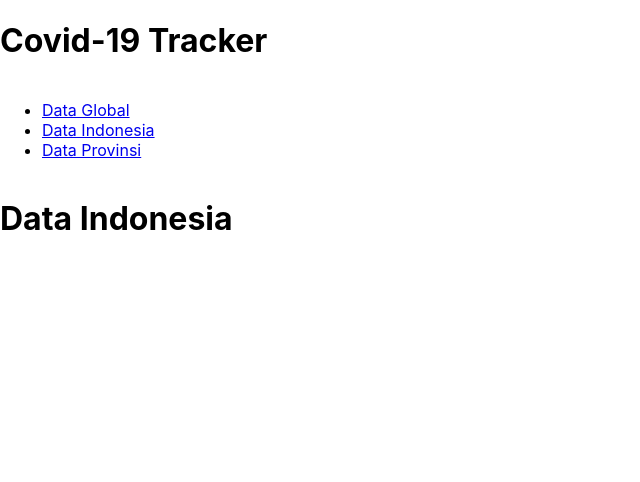
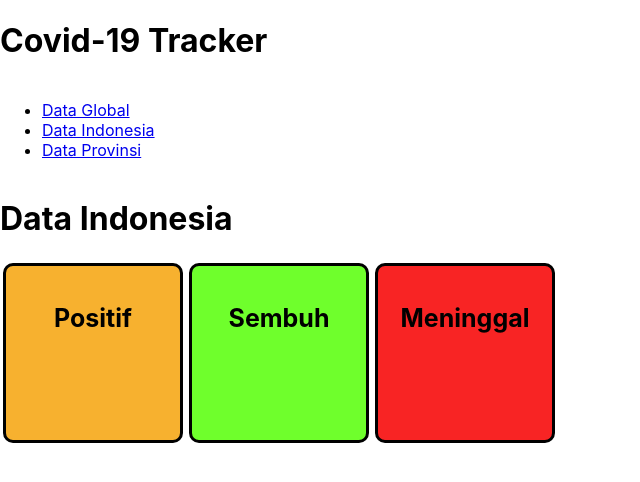
Before and after one commit to IPutuTiksnaWiratama/Covid-Tracker, a React (Create React App) app in the folder covid-tracker/: page /data_indo in a window 1280 px wide. Shown: the top 482 px of the page, without its empty margins (0-640 px from the left). Built offline with nearby package versions, Linux system fonts and the light colour scheme; no server answers.

Commit message:
commit 6 - membuat card untuk data indo dan styling menggunakan css yang sudah dibuat

```diff
--- a/covid-tracker/src/halaman/data_global/index.js
+++ b/covid-tracker/src/halaman/data_global/index.js
@@ -1,5 +1,6 @@
 import React from 'react'
 import CardGlobal from './CardGlobal'
+import '../../App.css'
 
 const Data_global = () => {
     return(
--- /dev/null
+++ b/covid-tracker/src/halaman/data_indo/CardIndo.js
@@ -0,0 +1,44 @@
+import React, {useEffect, useState } from 'react';
+import axios from "axios"
+import NumberFormat from "react-number-format";
+
+const CardIndo = () => {
+  const [jumlahKasus, setJumlahKasus] = useState("");
+  const [meninggal, setMeninggal] = useState("");
+  const [sembuh, setSembuh] = useState("");
+  useEffect(() => {
+    axios
+     .get("https://indonesia-covid-19.mathdro.id/api")
+     .then((response) => {
+     setJumlahKasus(response.data.jumlahKasus);
+     setMeninggal(response.data.meninggal);
+     setSembuh(response.data.sembuh);
+    })
+ }, []);
+  return(
+        <>
+            <tr>
+                <th>
+                    <h1 className="card1">
+                        <p>Positif</p>
+                        <NumberFormat value={jumlahKasus} thousandSeparator={true} displayType={'text'}/>
+                    </h1>
+                </th>
+                <th>
+                    <h1 className="card2">
+                        <p>Sembuh</p>
+                        <NumberFormat value={sembuh} thousandSeparator={true} displayType={'text'}/>
+                    </h1>
+                </th>
+                <th>
+                    <h1 className="card3">
+                        <p>Meninggal</p>
+                        <NumberFormat value={meninggal} thousandSeparator={true} displayType={'text'}/>
+                    </h1>
+                </th>
+            </tr>
+        </>
+  );
+};
+
+export default CardIndo;
--- a/covid-tracker/src/halaman/data_indo/index.js
+++ b/covid-tracker/src/halaman/data_indo/index.js
@@ -1,4 +1,6 @@
 import React from 'react'
+import CardIndo from "./CardIndo"
+import '../../App.css'
 
 const Data_indo = () => {
     return (
@@ -6,6 +8,7 @@ const Data_indo = () => {
            <h1>
                Data Indonesia
             </h1>
+            <CardIndo/>
         </div>
     )
 }
```
Also changed, not shown: 1 other file (tests, documents, lock files or other folders).
